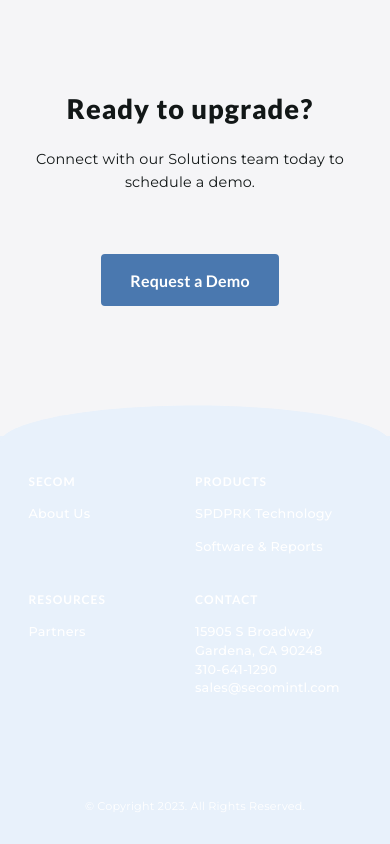
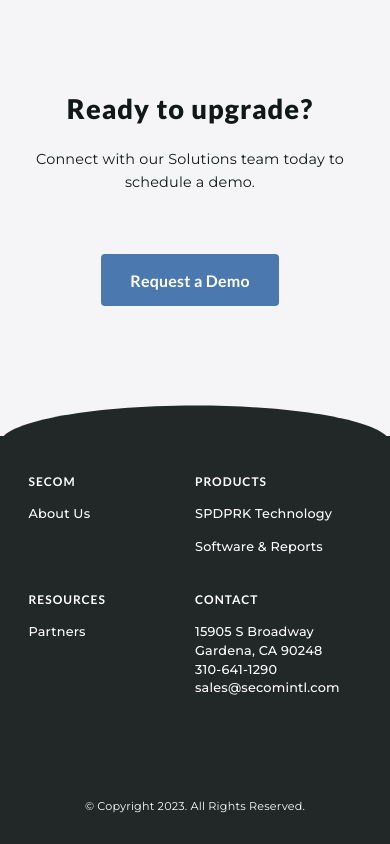
Before and after one commit to justinshane13/SPDPRK-site-v2, a Next.js app: page /spdprk in a window 390 px wide. Shown: the part 4889-5733 px from the top of the page. Built offline with nearby package versions, Linux system fonts and the light colour scheme.

Commit message:
update footer color on mobile

```diff
--- a/styles/Home.module.css
+++ b/styles/Home.module.css
@@ -1079,11 +1079,11 @@
   }
 
   .custom_shape_divider_bottom_1682005640 .shape_fill {
-    fill: #E8F1FB;
+    fill: #222727;
   }
 
   .footer {
-    background: #E8F1FB;
+    background: #222727;
     padding: 0px 10px 20px 10px;
     margin-top: 30px;
   }
```
